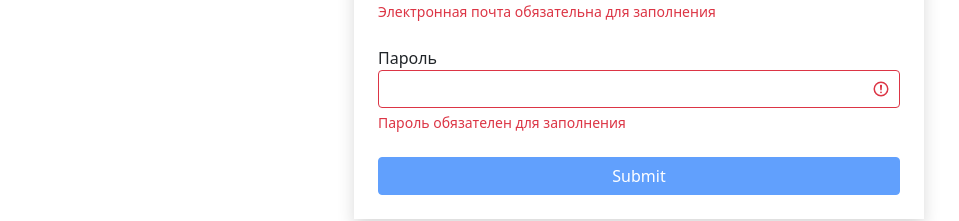
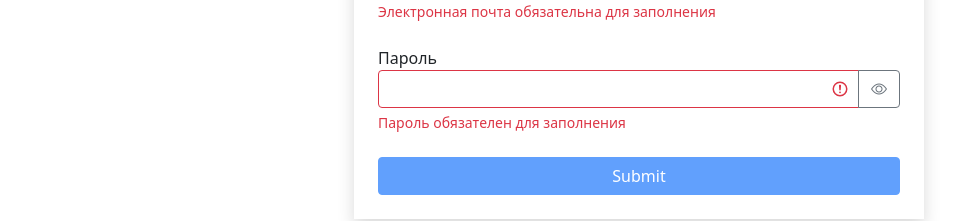
Before and after one commit to yanaBabicheva99/projectReact_09, a React (Create React App) app: page /login in a window 1280 px wide. Shown: the part 219-440 px from the top of the page, without its empty margins (1-960 px from the left). Built offline with nearby package versions, Linux system fonts and the light colour scheme.

Commit message:
showPassword

```diff
--- a/src/app/components/textField.jsx
+++ b/src/app/components/textField.jsx
@@ -1,9 +1,13 @@
-import React from 'react';
+import React, {useState} from 'react';
 import PropTypes from 'prop-types';
 import style from './textFieldStyle/textField.module.css';
 const TextField = ({label, type, value, name, error, onChang, placeholder, customStyle}) => {
+    const [showPassword, setShowPassword] = useState(false);
     const getInputClasses = () => {
         return 'form-control' + (error ? ' is-invalid' : '');
+    };
+    const toggleShowPassword = () => {
+        setShowPassword(prevState => !prevState);
     };
     return (
         <>
@@ -24,16 +28,26 @@
                 </div>
                 : <div className='mb-4'>
                     <label htmlFor={name}>{label}</label>
+                    <div className="input-group has-validation">
                         <input
                             name={name}
-                        type={type}
+                            type={showPassword ? 'text' : type}
                             value={value}
                             placeholder={placeholder}
                             id={name}
                             onChange={(e) => onChang(e)}
                             className={getInputClasses()}
                         />
+                        {type === 'password' && (
+                            <button
+                                onClick={toggleShowPassword}
+                                className='btn btn-outline-secondary'
+                            >
+                                <i className={'bi bi-eye' + (showPassword ? '-slash' : '')}></i>
+                            </button>
+                        )}
                         {error && <div className='invalid-feedback'>{error}</div>}
+                    </div>
                 </div>}
 
         </>
```
Lines whose indentation alone changed are shown as unchanged.
